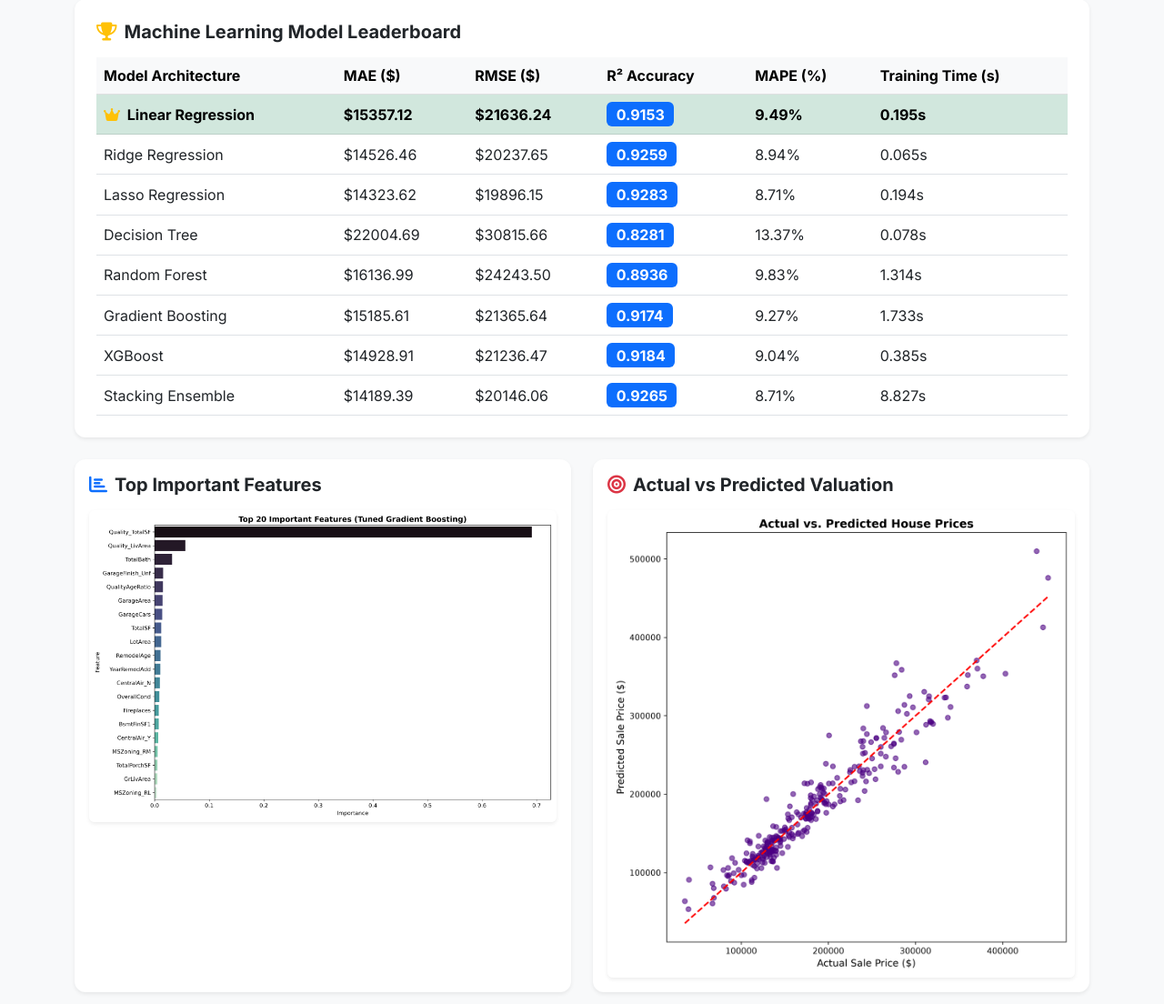
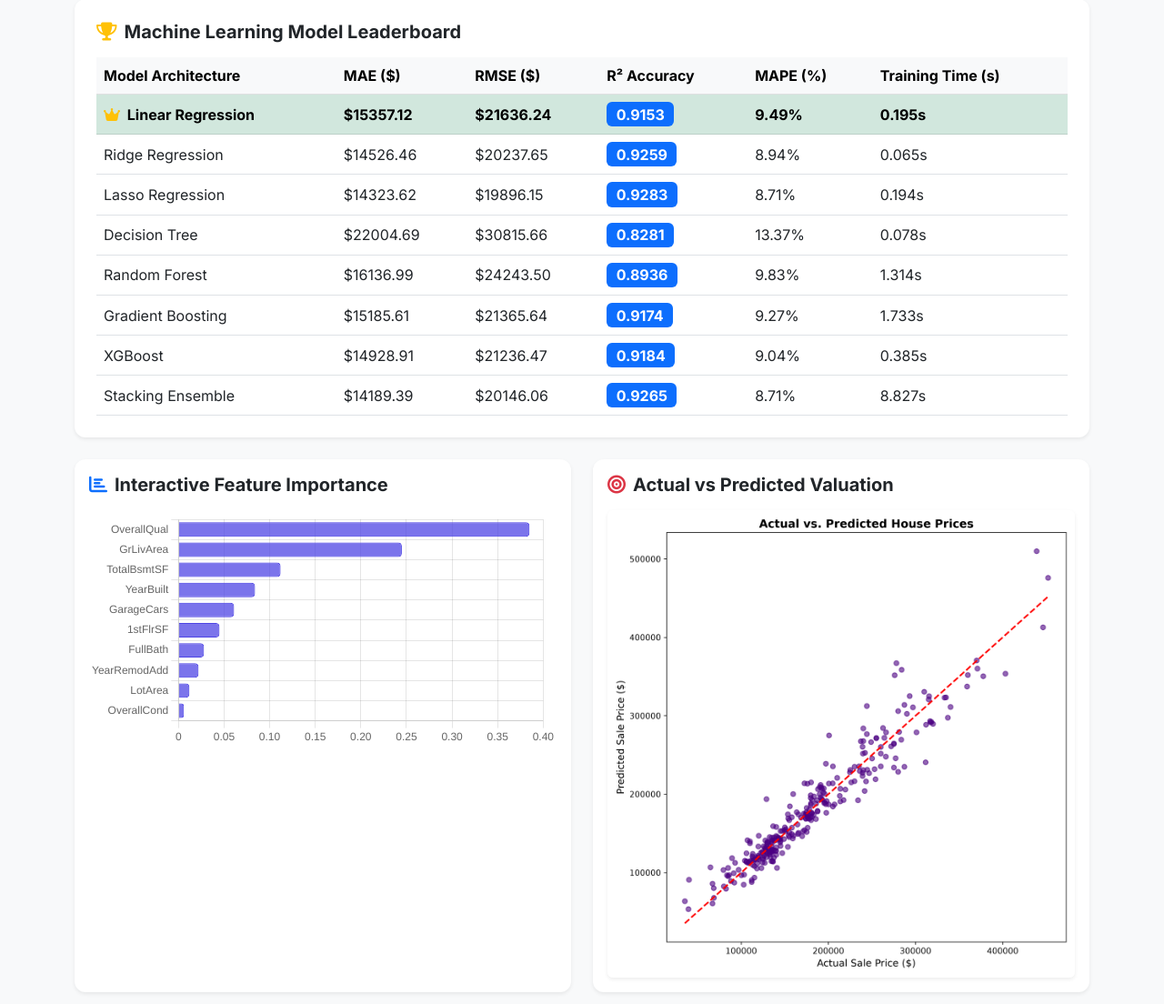
Before and after one commit to Dhanaraj2410/Advanced-House-Price-Prediction-Valuation-System, a Django app: page /dashboard/ in a window 1280 px wide. Shown: the part 331-1435 px from the top of the page at 91% size. Run offline with Django 5.2, Linux system fonts and the light colour scheme; data that the repository does not hold is empty.

Commit message:
feat(dashboard): integrate interactive feature importance chart in analytics dashboard

```diff
--- a/app/views.py
+++ b/app/views.py
@@ -198,9 +198,11 @@ def dashboard_view(request):
         'min_price': round(min_price, 2),
         'avg_price_sqft': avg_price_sqft,
         'tier_counts': json.dumps(tier_counts),
+        'feature_importances_json': json.dumps(get_feature_importances()),
         'benchmark_report': benchmark_report,
         'recent_predictions': predictions[:10]
     })
+
 
 def delete_history_view(request, pk):
     """Delete a single prediction history record."""
--- a/templates/dashboard.html
+++ b/templates/dashboard.html
@@ -81,8 +81,10 @@
 <div class="row g-4 mb-4">
     <div class="col-lg-6">
         <div class="card card-custom p-3 bg-white shadow-sm h-100">
-            <h5 class="fw-bold mb-3"><i class="fa-solid fa-chart-bar text-primary me-2"></i>Top Important Features</h5>
-            <img src="/static/eda/feature_importance.png" class="img-fluid rounded shadow-sm" alt="Feature Importance Plot">
+            <h5 class="fw-bold mb-3"><i class="fa-solid fa-chart-bar text-primary me-2"></i>Interactive Feature Importance</h5>
+            <div style="min-height: 260px;">
+                <canvas id="featureImportanceChart"></canvas>
+            </div>
         </div>
     </div>
     <div class="col-lg-6">
@@ -104,4 +106,40 @@
         </div>
     </div>
 </div>
+
+<script src="https://cdn.jsdelivr.net/npm/chart.js"></script>
+<script>
+document.addEventListener('DOMContentLoaded', function() {
+    const rawData = {{ feature_importances_json|safe }};
+    const labels = Object.keys(rawData);
+    const values = Object.values(rawData);
+
+    const ctx = document.getElementById('featureImportanceChart').getContext('2d');
+    new Chart(ctx, {
+        type: 'bar',
+        data: {
+            labels: labels,
+            datasets: [{
+                label: 'Relative Weight',
+                data: values,
+                backgroundColor: 'rgba(79, 70, 229, 0.75)',
+                borderColor: 'rgba(79, 70, 229, 1)',
+                borderWidth: 1,
+                borderRadius: 4
+            }]
+        },
+        options: {
+            responsive: true,
+            maintainAspectRatio: false,
+            indexAxis: 'y',
+            plugins: {
+                legend: { display: false }
+            },
+            scales: {
+                x: { beginAtZero: true }
+            }
+        }
+    });
+});
+</script>
 {% endblock %}
```
